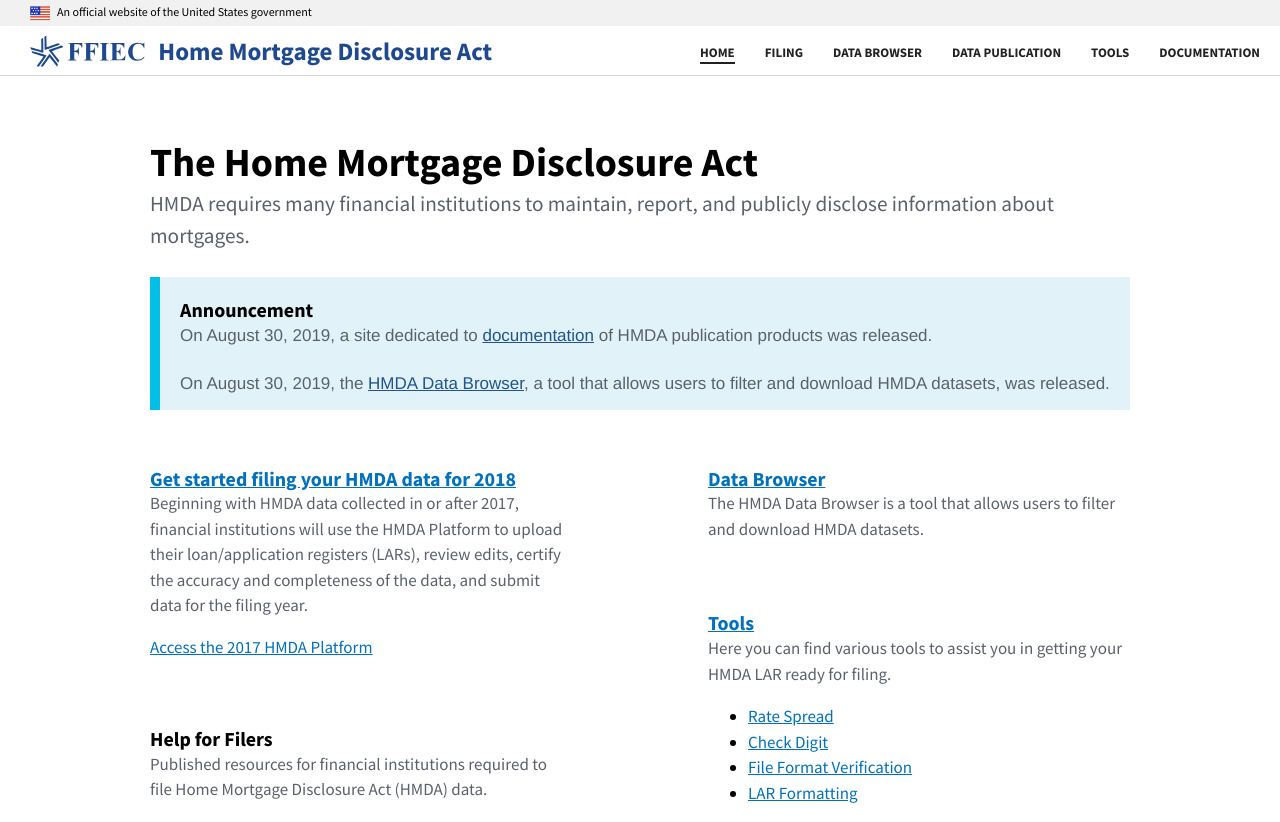
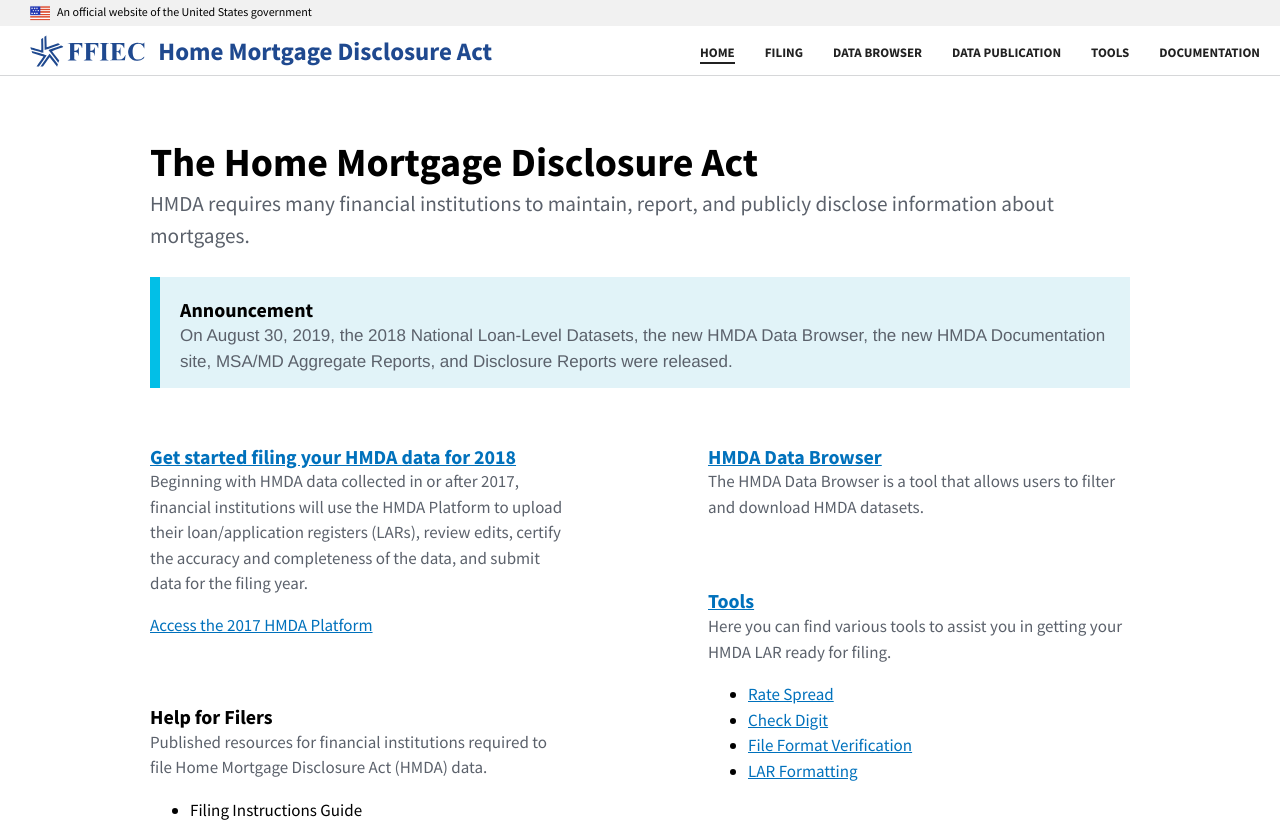
Before and after one commit to cfpb/hmda-homepage, a React (Create React App) app: page / in a window 1280 px wide. Shown: the top 822 px of the page. Built offline with nearby package versions, Linux system fonts and the light colour scheme.

Commit message:
update data-browser name and change announcement [deploy pr]

```diff
--- a/src/Home.jsx
+++ b/src/Home.jsx
@@ -17,11 +17,7 @@
           <div className="alert-body">
             <h3 className="alert-heading">Announcement</h3>
             <p className="alert-text">
-                On August 30, 2019, a site dedicated to <a href="/documentation/">documentation</a> of HMDA publication products was released.
-            </p>
-            <br/>
-            <p className="alert-text">
-                On August 30, 2019, the <a href="/data-browser/">HMDA Data Browser</a>, a tool that allows users to filter and download HMDA datasets, was released.
+                On August 30, 2019, the 2018 National Loan-Level Datasets, the new HMDA Data Browser, the new HMDA Documentation site, MSA/MD Aggregate Reports, and Disclosure Reports were released.
             </p>
           </div>
         </div>
@@ -143,7 +139,7 @@
           <div className="card">
             <header>
               <h3>
-                <a href="/data-browser/">Data Browser</a>
+                <a href="/data-browser/">HMDA Data Browser</a>
               </h3>
               <p>
                  The HMDA Data Browser is a tool that allows users to filter and download HMDA datasets.
```
